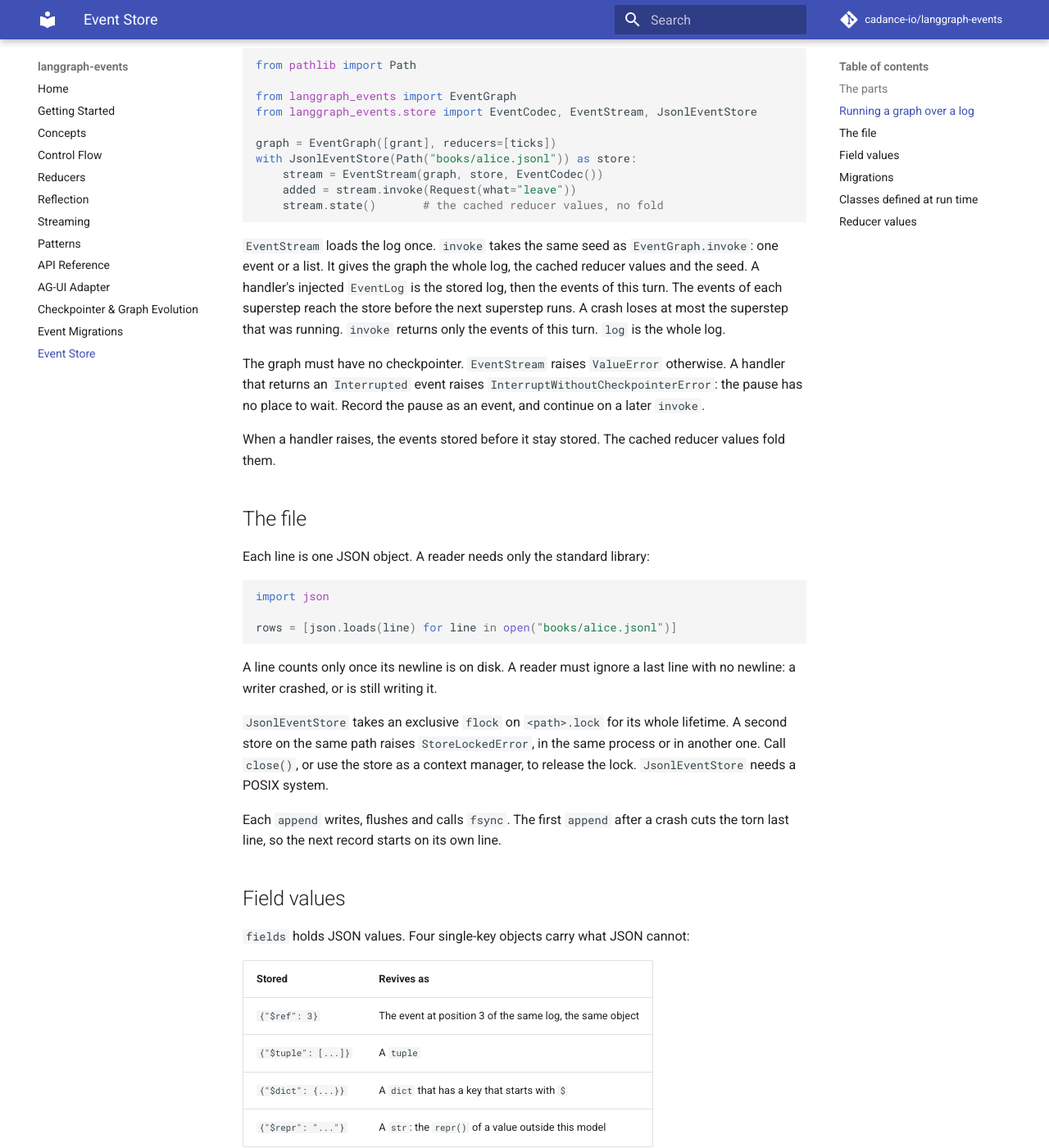
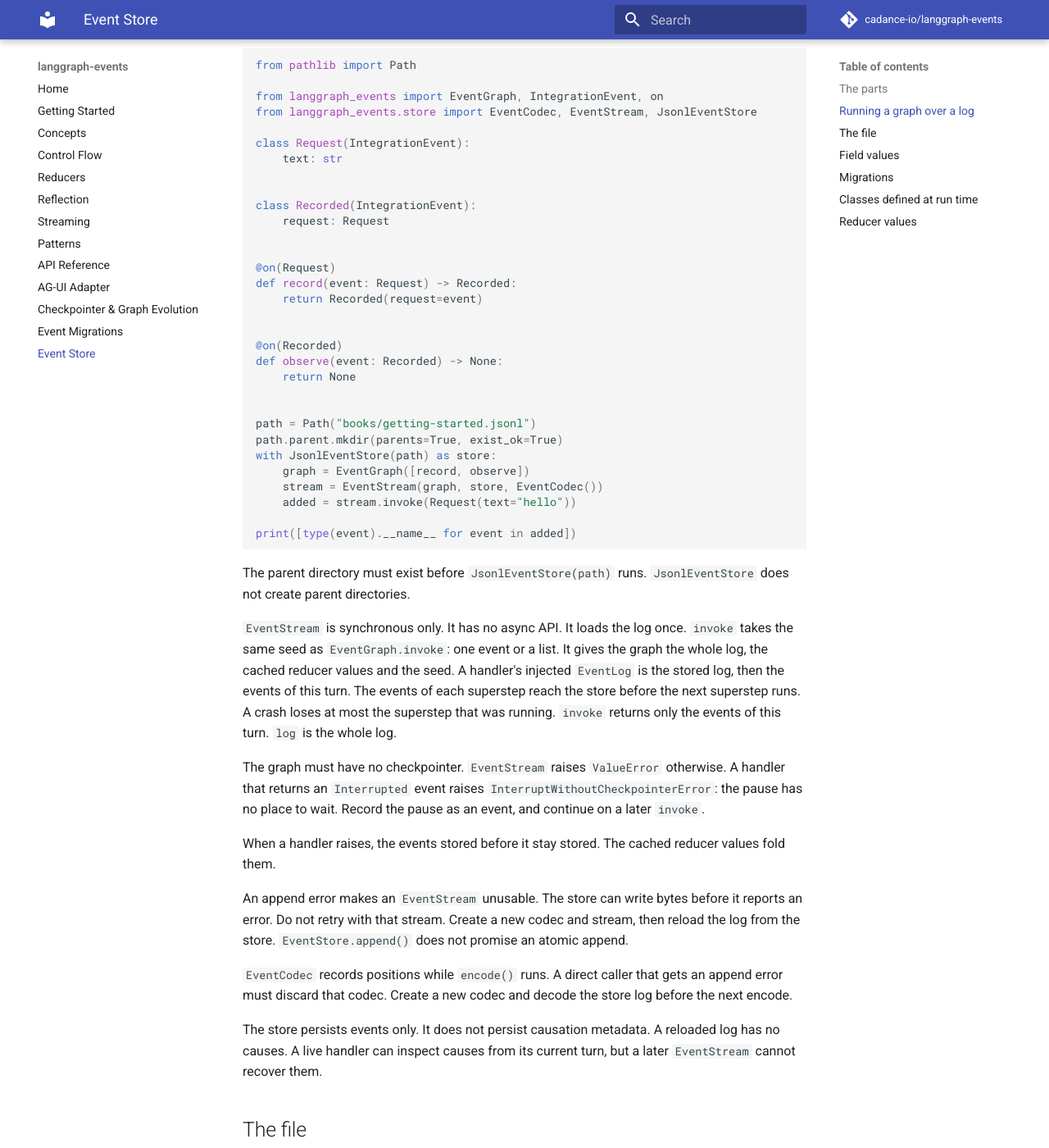
Before and after one commit to cadance-io/langgraph-events, an MkDocs documentation site: the page built from docs/event-store.md, in a window 1280 px wide and 1400 px high, scrolled down 714 px. Shown: the whole window at 82% size. Built offline with MkDocs 1.6.1 and Material for MkDocs 9.7.7, drawn with Linux system fonts in a browser that asks for light colours; comment, search, counter and statistics services are not loaded; some of the changed text lies outside the part shown.

Commit message:
fix: recover safely from event-store append errors

````diff
--- a/docs/event-store.md
+++ b/docs/event-store.md
@@ -20,17 +20,41 @@ run, and when another program must read the log without this library.
 ```python
 from pathlib import Path
 
-from langgraph_events import EventGraph
+from langgraph_events import EventGraph, IntegrationEvent, on
 from langgraph_events.store import EventCodec, EventStream, JsonlEventStore
 
-graph = EventGraph([grant], reducers=[ticks])
-with JsonlEventStore(Path("books/alice.jsonl")) as store:
+class Request(IntegrationEvent):
+    text: str
+
+
+class Recorded(IntegrationEvent):
+    request: Request
+
+
+@on(Request)
+def record(event: Request) -> Recorded:
+    return Recorded(request=event)
+
+
+@on(Recorded)
+def observe(event: Recorded) -> None:
+    return None
+
+
+path = Path("books/getting-started.jsonl")
+path.parent.mkdir(parents=True, exist_ok=True)
+with JsonlEventStore(path) as store:
+    graph = EventGraph([record, observe])
     stream = EventStream(graph, store, EventCodec())
-    added = stream.invoke(Request(what="leave"))
-    stream.state()       # the cached reducer values, no fold
+    added = stream.invoke(Request(text="hello"))
+
+print([type(event).__name__ for event in added])
 ```
 
-`EventStream` loads the log once. `invoke` takes the same seed as
+The parent directory must exist before `JsonlEventStore(path)` runs.
+`JsonlEventStore` does not create parent directories.
+
+`EventStream` is synchronous only. It has no async API. It loads the log once. `invoke` takes the same seed as
 `EventGraph.invoke`: one event or a list. It gives the graph the whole log,
 the cached reducer values and the seed. A handler's injected `EventLog` is
 the stored log, then the events of this turn. The events of each superstep
@@ -45,6 +69,19 @@ pause as an event, and continue on a later `invoke`.
 
 When a handler raises, the events stored before it stay stored. The cached
 reducer values fold them.
+
+An append error makes an `EventStream` unusable. The store can write bytes
+before it reports an error. Do not retry with that stream. Create a new codec
+and stream, then reload the log from the store. `EventStore.append()` does not
+promise an atomic append.
+
+`EventCodec` records positions while `encode()` runs. A direct caller that
+gets an append error must discard that codec. Create a new codec and decode
+the store log before the next encode.
+
+The store persists events only. It does not persist causation metadata. A
+reloaded log has no causes. A live handler can inspect causes from its current
+turn, but a later `EventStream` cannot recover them.
 
 ## The file
 
@@ -121,7 +158,8 @@ the live handler calls. It runs no handler. `codec.register(cls)` registers
 one class directly.
 
 Use one codec per log. The codec remembers the position of each event, so
-`encode` can write a `$ref`.
+`encode` can write a `$ref`. A failed decode restores its event book and replay
+registry to the state before that decode.
 
 ## Reducer values
 
````
Also changed, not shown: docs/api.md (+3 -3 lines), 3 other files.
